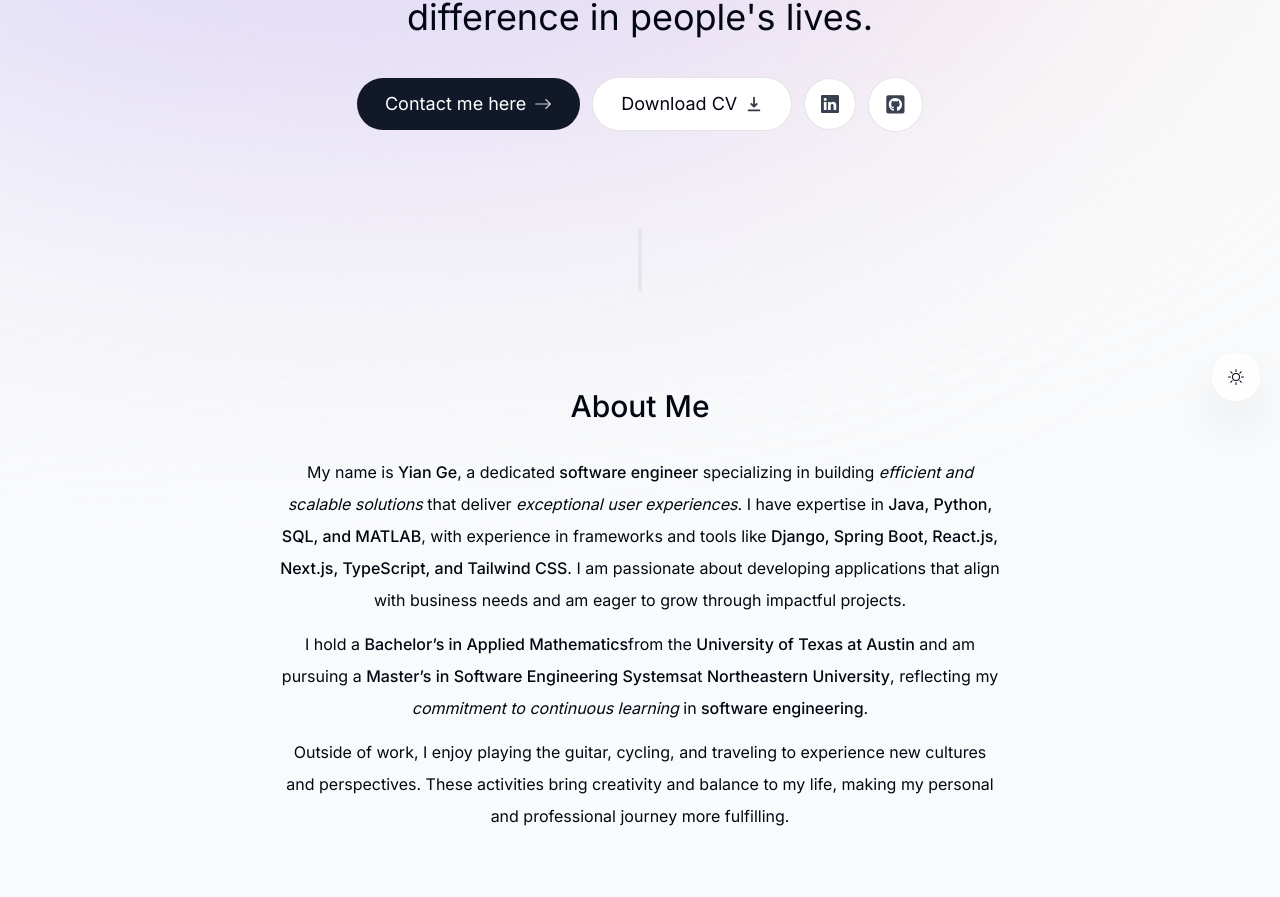
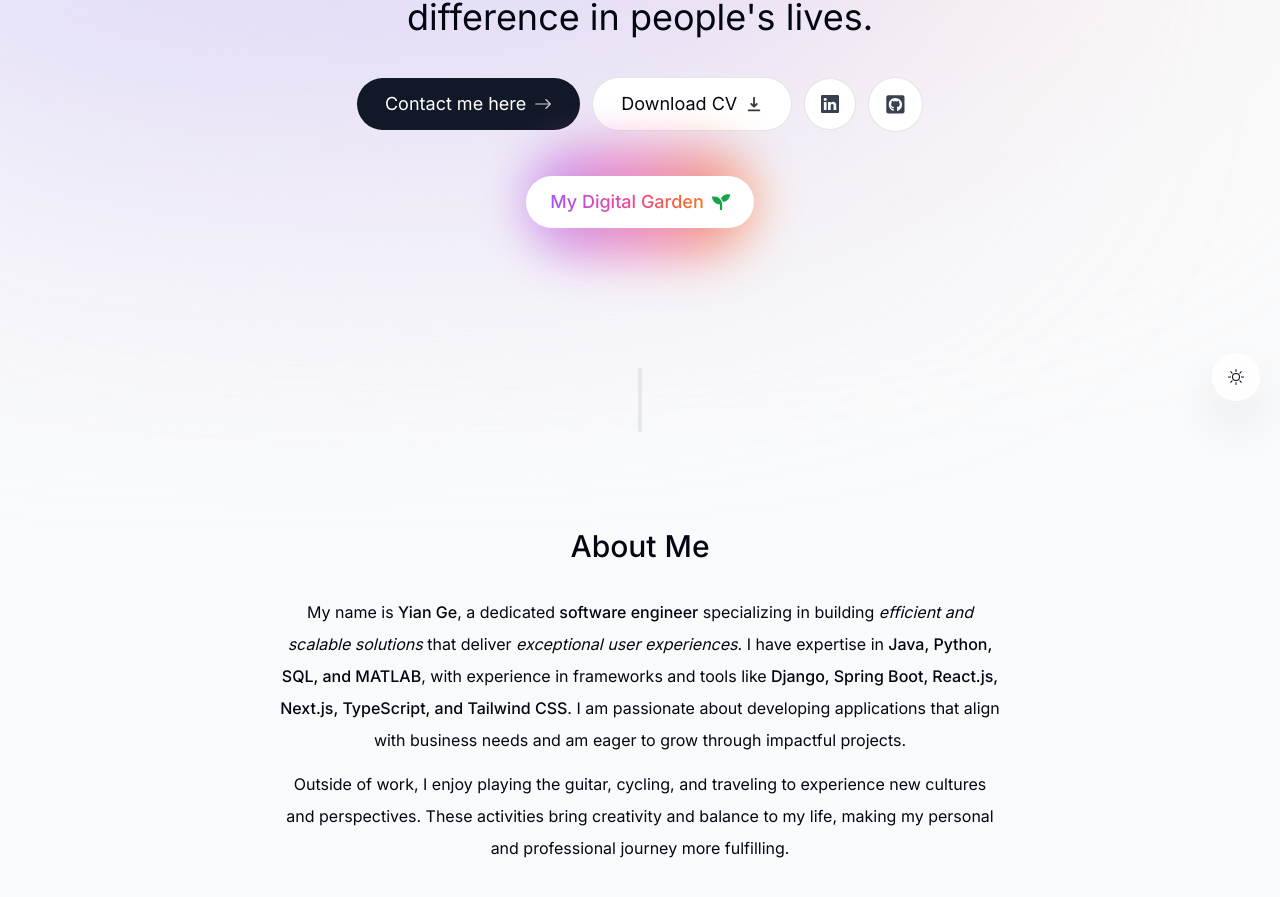
Before and after one commit to AlanY1an/personal-portfolio, a Next.js app: page / in a window 1280 px wide. Shown: the part 379-1276 px from the top of the page. Built offline with nearby package versions, Linux system fonts and the light colour scheme; no server answers.

Commit message:
add button

```diff
--- a/components/about.tsx
+++ b/components/about.tsx
@@ -37,22 +37,6 @@ export default function About() {
       </p>
 
       <p className="mb-3">
-        I hold a{" "}
-        <span className="font-medium"> Bachelor’s in Applied Mathematics</span>
-        from the{" "}
-        <span className="font-medium"> University of Texas at Austin</span> and
-        am pursuing a{" "}
-        <span className="font-medium">
-          {" "}
-          Master’s in Software Engineering Systems
-        </span>
-        at <span className="font-medium"> Northeastern University</span>,
-        reflecting my
-        <span className="italic"> commitment to continuous learning</span> in
-        <span className="font-medium"> software engineering</span>.
-      </p>
-
-      <p className="mb-3">
         Outside of work, I enjoy playing the guitar, cycling, and traveling to
         experience new cultures and perspectives. These activities bring
         creativity and balance to my life, making my personal and professional
--- a/components/intro.tsx
+++ b/components/intro.tsx
@@ -1,43 +1,48 @@
 "use client";
 
-import React, { useEffect} from 'react';
-import Image from 'next/image';
-import {motion} from 'framer-motion';
+import React, { useEffect } from "react";
+import Image from "next/image";
+import { motion } from "framer-motion";
 import Link from "next/link";
 import { BsArrowRight, BsLinkedin } from "react-icons/bs";
 import { HiDownload } from "react-icons/hi";
-import { FaGithubSquare } from 'react-icons/fa';
-import useSectionInView from '@/lib/hooks';
-import {useActiveSectionContext} from '@/context/active-section-context'
+import { FaGithubSquare, FaGlobe, FaSeedling } from "react-icons/fa";
+import useSectionInView from "@/lib/hooks";
+import { useActiveSectionContext } from "@/context/active-section-context";
 
 export default function Intro() {
   const { ref } = useSectionInView("Home", 0.75);
-  const {setActiveSection,setTimeOfLastClick,} = useActiveSectionContext();
+  const { setActiveSection, setTimeOfLastClick } = useActiveSectionContext();
   return (
-    <section ref = {ref} id="home" className="mb-28 max-w-[50rem] text-center sm:mb-0 scroll-mt-[50rem]">
+    <section
+      ref={ref}
+      id="home"
+      className="mb-28 max-w-[50rem] text-center sm:mb-0 scroll-mt-[50rem]"
+    >
       <div className="flex items-center justify-center">
-        <div className='relative'>
+        <div className="relative">
           <motion.div
-            initial={{opacity:0,scale:0}}
-            animate={{opacity:1,scale:1}}
+            initial={{ opacity: 0, scale: 0 }}
+            animate={{ opacity: 1, scale: 1 }}
             transition={{
-              type:"spring",
-              duration:0.4,
+              type: "spring",
+              duration: 0.4,
             }}
           >
             <Image
-              src="/profile-photo.jpeg"  alt="Yian Ge"
+              src="/profile-photo.jpeg"
+              alt="Yian Ge"
               width="192"
               height="192"
               quality="95"
               // priority={true}
-              className='h-24 w-24 rounded-full object-cover border-[0.35rem] border-white shadow-xl'
+              className="h-24 w-24 rounded-full object-cover border-[0.35rem] border-white shadow-xl"
             />
           </motion.div>
           <motion.span
-            className='text-4xl absolute bottom-0 right-0'
-            initial={{ opacity: 0, scale: 0, rotate: -180 }}  // rotate angle
-            animate={{ opacity: 1, scale: 1, rotate: 0 }}  // end rotate angle
+            className="text-4xl absolute bottom-0 right-0"
+            initial={{ opacity: 0, scale: 0, rotate: -180 }} // rotate angle
+            animate={{ opacity: 1, scale: 1, rotate: 0 }} // end rotate angle
             transition={{
               type: "spring",
               bounce: 1,
@@ -48,52 +53,93 @@ export default function Intro() {
           >
             👋
           </motion.span>
-
-
-
         </div>
       </div>
 
-      <motion.h1 className="mb-10 mt-4 px-4 text-2xl font-normal leading-[1.5] sm:text-4xl"
-        initial={{opacity:0, y:100}}
-        animate = {{opacity:1,y:0}}
+      <motion.h1
+        className="mb-10 mt-4 px-4 text-2xl font-normal leading-[1.5] sm:text-4xl"
+        initial={{ opacity: 0, y: 100 }}
+        animate={{ opacity: 1, y: 0 }}
       >
-        Hello, My name is <span className="font-bold">Yian.</span> I&apos;m a <span className="font-bold">passionate</span> software engineer who loves creating innovative <span className="italic">projects & apps</span> that make a difference in people&apos;s lives.
+        Hello, My name is <span className="font-bold">Yian.</span> I&apos;m a{" "}
+        <span className="font-bold">passionate</span> software engineer who
+        loves creating innovative{" "}
+        <span className="italic">projects & apps</span> that make a difference
+        in people&apos;s lives.
       </motion.h1>
 
-      <motion.div className='flex flex-col sm:flex-row items-center justify-center gap-3 px-4 text-lg'
-        initial = {{opacity:0, y:100}}
-        animate = {{opacity:1, y:0}}
-        transition = {{
-          delay:0.1,
+      <motion.div
+        className="flex flex-col sm:flex-row items-center justify-center gap-3 px-4 text-lg"
+        initial={{ opacity: 0, y: 100 }}
+        animate={{ opacity: 1, y: 0 }}
+        transition={{
+          delay: 0.1,
         }}
       >
-        <Link href="#contact"
+        <Link
+          href="#contact"
           className="group bg-gray-900 text-white px-7 py-3 flex items-center gap-2 rounded-full outline-none focus:scale-110 hover:scale-110 hover:bg-gray-950 active:scale-105 transition"
-          onClick={()=>{
+          onClick={() => {
             setActiveSection("Contact");
             setTimeOfLastClick(Date.now());
           }}
         >
-          Contact me here <BsArrowRight
-          className="opacity-80 group-hover:translate-x-1 transition" />
+          Contact me here{" "}
+          <BsArrowRight className="opacity-80 group-hover:translate-x-1 transition" />
         </Link>
 
-        <a className="group bg-white px-7 py-3 flex items-center gap-2 rounded-full outline-none focus:scale-110 hover:scale-110 active:scale-105 transition cursor-pointer borderBlack dark:bg-white/10" href="/CV.pdf" download>
+        <a
+          className="group bg-white px-7 py-3 flex items-center gap-2 rounded-full outline-none focus:scale-110 hover:scale-110 active:scale-105 transition cursor-pointer borderBlack dark:bg-white/10"
+          href="/CV.pdf"
+          download
+        >
           Download CV
-          <HiDownload className="opacity-80 group-hover:translate-y-1 transition"/>
+          <HiDownload className="opacity-80 group-hover:translate-y-1 transition" />
         </a>
 
-        <a className="bg-white p-4 text-gray-700 flex items-center gap-2 rounded-full focus:scale-[1.15] hover:text-gray-950 hover:scale-[1.15] transition cursor-pointer borderBlack dark:bg-white/10 dark:text-white/60" href="https://www.linkedin.com/in/yian-ge/" target="_blank">
+        <a
+          className="bg-white p-4 text-gray-700 flex items-center gap-2 rounded-full focus:scale-[1.15] hover:text-gray-950 hover:scale-[1.15] active:scale-105 transition cursor-pointer borderBlack dark:bg-white/10 dark:text-white/60"
+          href="https://www.linkedin.com/in/yian-ge/"
+          target="_blank"
+        >
           <BsLinkedin />
         </a>
 
-        <a className="bg-white p-4 text-gray-700 flex items-center gap-2 text-[1.3rem] rounded-full hover:text-gray-950 focus:scale-[1.15] hover:scale-[1.15] active:scale-105 transition cursor-pointer borderBlack dark:bg-white/10 dark:text-white/60" href="https://github.com/AlanY1an" target="_blank">
+        <a
+          className="bg-white p-4 text-gray-700 flex items-center gap-2 text-[1.3rem] rounded-full hover:text-gray-950 focus:scale-[1.15] hover:scale-[1.15] active:scale-105 transition cursor-pointer borderBlack dark:bg-white/10 dark:text-white/60"
+          href="https://github.com/AlanY1an"
+          target="_blank"
+        >
           <FaGithubSquare />
         </a>
       </motion.div>
 
-
+      <motion.div
+        className="flex flex-col sm:flex-row items-center justify-center gap-3 px-4 text-lg"
+        initial={{ opacity: 0, y: 100 }}
+        animate={{ opacity: 1, y: 0 }}
+        transition={{
+          delay: 0.1,
+        }}
+      >
+        <div className="relative p-4 group hover:scale-110 transition-all duration-300">
+          <div className="absolute inset-4 bg-gradient-to-r from-purple-500 via-pink-500 to-orange-500 rounded-full blur-xl opacity-60"></div>
+          <a
+            className="relative bg-gradient-to-r p-[2px] rounded-full"
+            href="https://alanyian.com"
+            target="_blank"
+          >
+            <div className="relative bg-white dark:bg-gray-900 rounded-full px-6 py-3 flex flex-col items-center gap-1 transition-all duration-300 group-hover:bg-opacity-90">
+              <div className="flex items-center gap-2">
+                <span className="text-transparent bg-clip-text bg-gradient-to-r from-purple-500 via-pink-500 to-orange-500 font-medium text-lg">
+                  My Digital Garden
+                </span>
+                <FaSeedling className="text-green-600 group-hover:rotate-12 transition-all duration-300" />
+              </div>
+            </div>
+          </a>
+        </div>
+      </motion.div>
     </section>
-  )
+  );
 }
```
